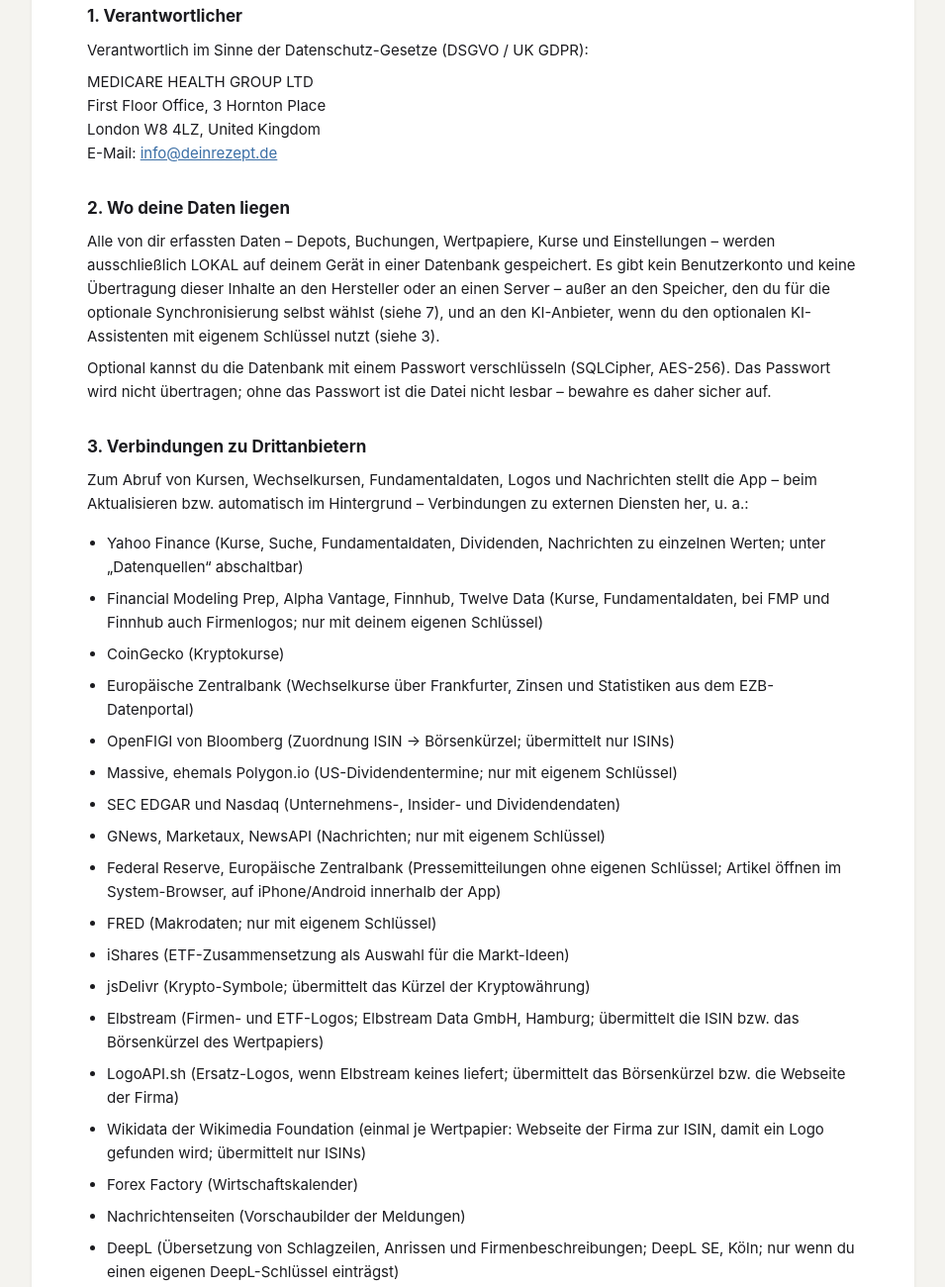
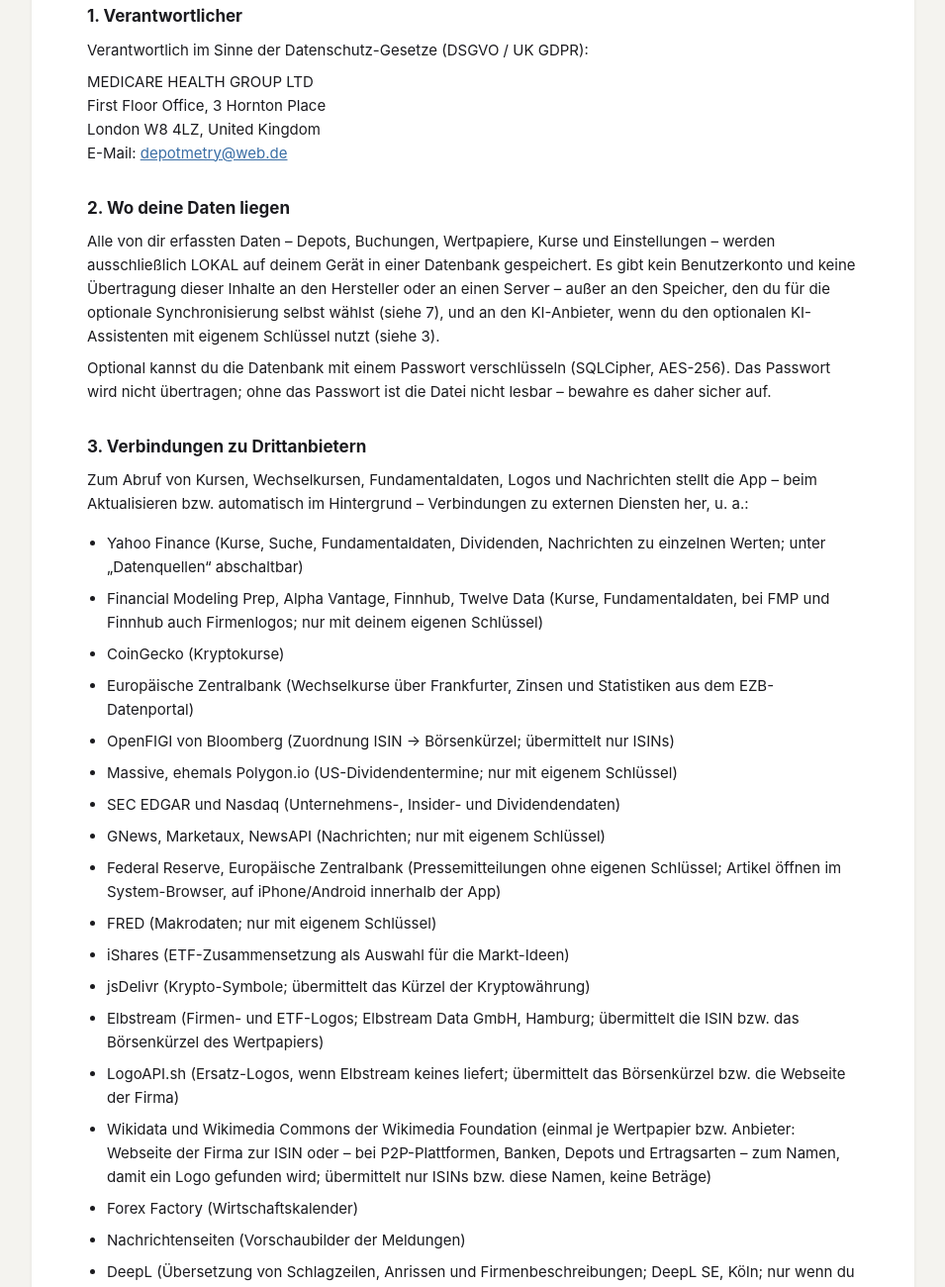
Before and after one commit to Triakie/depotmetry-web, a plain HTML site: page datenschutz.html in a window 1280 px wide. Shown: the part 309-1609 px from the top of the page at 99% size, without its empty margins (162-1117 px from the left). Drawn offline with Linux system fonts and the light colour scheme.

Commit message:
Kontaktadresse auf depotmetry@web.de umgestellt, Datenschutz mit Wikimedia Commons
Co-Authored-By: Claude Opus 5.5 <noreply@anthropic.com>

```diff
--- a/datenschutz.html
+++ b/datenschutz.html
@@ -33,7 +33,7 @@
 <p>MEDICARE HEALTH GROUP LTD<br>
 First Floor Office, 3 Hornton Place<br>
 London W8 4LZ, United Kingdom<br>
-E-Mail: <a href="mailto:info@deinrezept.de">info@deinrezept.de</a></p>
+E-Mail: <a href="mailto:depotmetry@web.de">depotmetry@web.de</a></p>
 
 <h2>2. Wo deine Daten liegen</h2>
 <p>Alle von dir erfassten Daten – Depots, Buchungen, Wertpapiere, Kurse und Einstellungen – werden ausschließlich LOKAL auf deinem Gerät in einer Datenbank gespeichert. Es gibt kein Benutzerkonto und keine Übertragung dieser Inhalte an den Hersteller oder an einen Server – außer an den Speicher, den du für die optionale Synchronisierung selbst wählst (siehe 7), und an den KI-Anbieter, wenn du den optionalen KI-Assistenten mit eigenem Schlüssel nutzt (siehe 3).</p>
@@ -56,7 +56,7 @@ E-Mail: <a href="mailto:info@deinrezept.de">info@deinrezept.de</a></p>
   <li>jsDelivr (Krypto-Symbole; übermittelt das Kürzel der Kryptowährung)</li>
   <li>Elbstream (Firmen- und ETF-Logos; Elbstream Data GmbH, Hamburg; übermittelt die ISIN bzw. das Börsenkürzel des Wertpapiers)</li>
   <li>LogoAPI.sh (Ersatz-Logos, wenn Elbstream keines liefert; übermittelt das Börsenkürzel bzw. die Webseite der Firma)</li>
-  <li>Wikidata der Wikimedia Foundation (einmal je Wertpapier: Webseite der Firma zur ISIN, damit ein Logo gefunden wird; übermittelt nur ISINs)</li>
+  <li>Wikidata und Wikimedia Commons der Wikimedia Foundation (einmal je Wertpapier bzw. Anbieter: Webseite der Firma zur ISIN oder – bei P2P-Plattformen, Banken, Depots und Ertragsarten – zum Namen, damit ein Logo gefunden wird; übermittelt nur ISINs bzw. diese Namen, keine Beträge)</li>
   <li>Forex Factory (Wirtschaftskalender)</li>
   <li>Nachrichtenseiten (Vorschaubilder der Meldungen)</li>
   <li>DeepL (Übersetzung von Schlagzeilen, Anrissen und Firmenbeschreibungen; DeepL SE, Köln; nur wenn du einen eigenen DeepL-Schlüssel einträgst)</li>
@@ -100,7 +100,7 @@ E-Mail: <a href="mailto:info@deinrezept.de">info@deinrezept.de</a></p>
 <p>Deine Depot- und Buchungsdaten, Einstellungen und Schlüssel bleiben auf deinem Gerät, bis du sie änderst, mit „Alle Daten löschen“ entfernst oder die App löschst. Tägliche lokale Sicherungen hebt die App 30 Tage auf (einstellbar), ältere nur noch je Monat die neueste, höchstens 24 Monate. Das Diagnose-Protokoll ist auf etwa 2 MB je Datei begrenzt; ältere Einträge werden überschrieben. Zwischengespeicherte Kurse und Nachrichten werden laufend ersetzt. Kopien in deinem Sync- oder Sicherungsordner bleiben dort, bis du sie selbst löschst. Der Hersteller speichert keine Daten von dir, außer Nachrichten, die du ihm selbst schickst (siehe 4). Wie lange die Anbieter aus Abschnitt 3 IP-Adressen und Anfragen speichern, richtet sich nach deren Bestimmungen.</p>
 
 <h2>9. Deine Rechte</h2>
-<p>Du hast nach DSGVO / UK GDPR das Recht auf Auskunft, Berichtigung, Löschung, Einschränkung der Verarbeitung, Datenübertragbarkeit und Widerspruch. Da der Hersteller selbst nur Nachrichten speichert, die du ihm schickst (siehe 4), betreffen diese Rechte vor allem deine lokalen Daten: Du kannst sie jederzeit in der App einsehen, exportieren oder mit „Alle Daten löschen“ vollständig entfernen – das löscht die Datenbank, lokale Sicherungen und Logs sowie Zugangsdaten und Schlüssel im geschützten Speicher. Optionale Funktionen (Netzwerkzugriff, Yahoo Finance, API-Schlüssel, Sync, Sicherungsordner) kannst du jederzeit in den Einstellungen abschalten bzw. entfernen. Für Anfragen wende dich an <a href="mailto:info@deinrezept.de">info@deinrezept.de</a>. Außerdem hast du das Recht, dich bei einer Datenschutz-Aufsichtsbehörde zu beschweren (in der EU die Behörde deines Landes, im Vereinigten Königreich das Information Commissioner's Office, <a href="https://ico.org.uk">ico.org.uk</a>).</p>
+<p>Du hast nach DSGVO / UK GDPR das Recht auf Auskunft, Berichtigung, Löschung, Einschränkung der Verarbeitung, Datenübertragbarkeit und Widerspruch. Da der Hersteller selbst nur Nachrichten speichert, die du ihm schickst (siehe 4), betreffen diese Rechte vor allem deine lokalen Daten: Du kannst sie jederzeit in der App einsehen, exportieren oder mit „Alle Daten löschen“ vollständig entfernen – das löscht die Datenbank, lokale Sicherungen und Logs sowie Zugangsdaten und Schlüssel im geschützten Speicher. Optionale Funktionen (Netzwerkzugriff, Yahoo Finance, API-Schlüssel, Sync, Sicherungsordner) kannst du jederzeit in den Einstellungen abschalten bzw. entfernen. Für Anfragen wende dich an <a href="mailto:depotmetry@web.de">depotmetry@web.de</a>. Außerdem hast du das Recht, dich bei einer Datenschutz-Aufsichtsbehörde zu beschweren (in der EU die Behörde deines Landes, im Vereinigten Königreich das Information Commissioner's Office, <a href="https://ico.org.uk">ico.org.uk</a>).</p>
 
 <p class="note">Hinweis: Dieser Text beschreibt das Datenverhalten der App nach bestem Wissen und ist keine Rechtsberatung.</p>
 
```
Also changed, not shown: support.html (+2 -2 lines).
